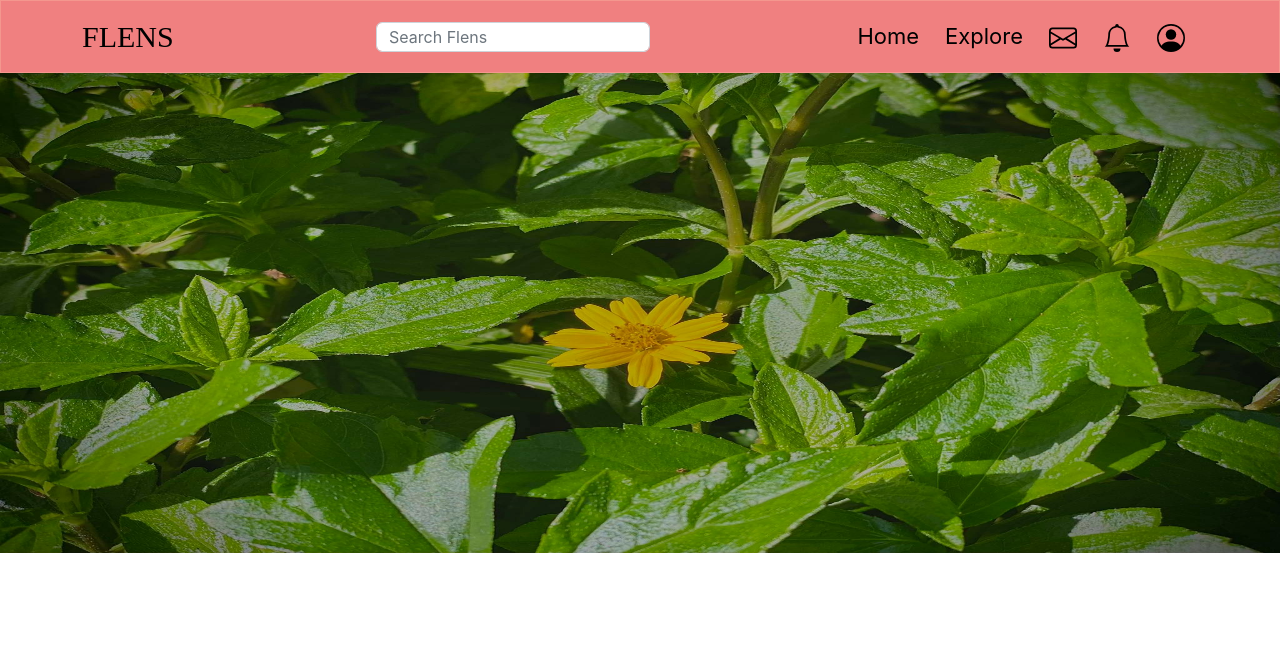
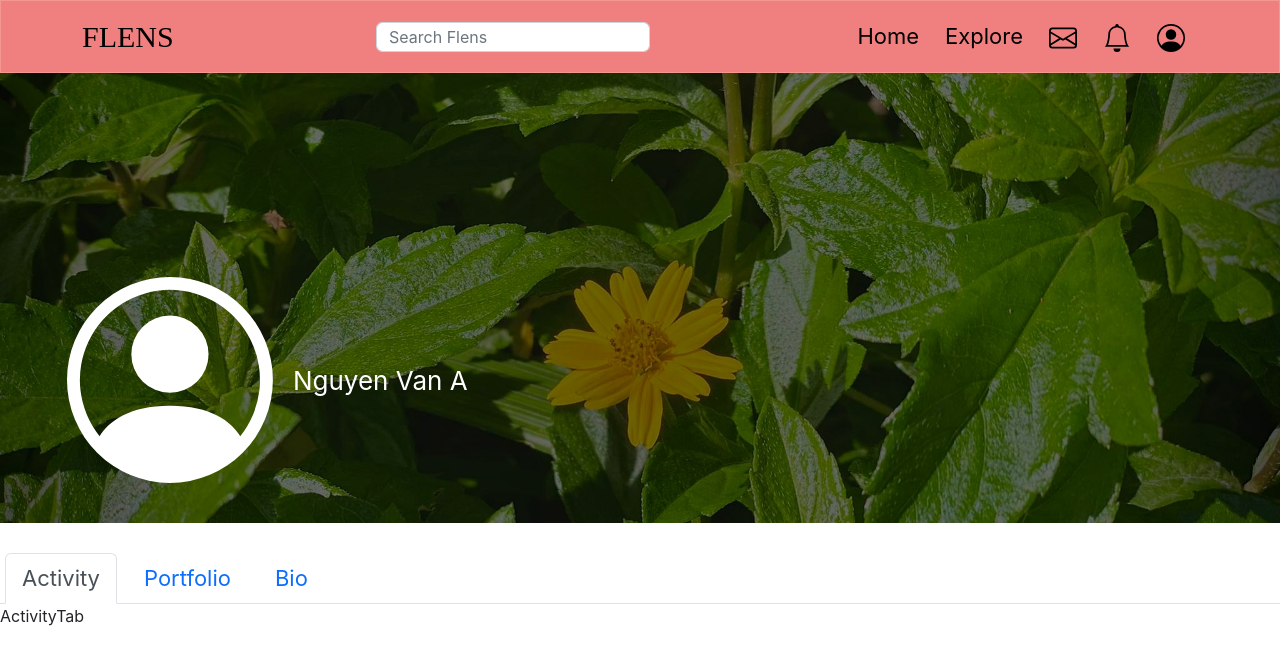
Before and after one commit to HUNG-rushb/Flens, a React (Create React App) app: page /profile in a window 1280 px wide. Shown: the top 664 px of the page. Built offline with nearby package versions, Linux system fonts and the light colour scheme.

Commit message:
update profile page

```diff
--- a/src/components/NavBar/NavBar.css
+++ b/src/components/NavBar/NavBar.css
@@ -1,4 +1,3 @@
-
 .navbar {
     background-color: #f08080;
     color: red;
--- /dev/null
+++ b/src/components/Proflie/ActivityTab.jsx
@@ -0,0 +1,7 @@
+import React from 'react'
+
+export default function ActivityTab() {
+  return (
+    <div>ActivityTab</div>
+  )
+}
--- /dev/null
+++ b/src/components/Proflie/BioTab.jsx
@@ -0,0 +1,7 @@
+import React from 'react'
+
+export default function BioTab() {
+  return (
+    <div>BioTab</div>
+  )
+}
--- /dev/null
+++ b/src/components/Proflie/PortfolioTab.jsx
@@ -0,0 +1,7 @@
+import React from 'react'
+
+export default function PortfolioTab() {
+  return (
+    <div>PortfolioTab</div>
+  )
+}
--- a/src/components/Proflie/Profile.css
+++ b/src/components/Proflie/Profile.css
@@ -1,10 +1,61 @@
-
+.profilePage {
+    width: 100%;
+    height: 100%;
+    position: relative;
+}
 
 .coverImage {
-  height: 60%;
+  height: 450px;
   width: 100%;
-  /* background-image: linear-gradient(rgba(0, 0, 0, 0.5), rgba(0, 0, 0, 0.5)), url(../../assets/profile-bg.jpg); */
+  object-fit: cover;
   background-position: center;
   background-size: cover;
-  position: fixed;
 }
+
+.overlay {
+    position: absolute;
+    top: 0;
+    left: 0;
+    width: 100%;
+    height: 100%;
+    background-color: rgba(0,0,0,.4);
+}
+
+.peronalInfor {
+    position: absolute;
+    width: 100%;
+    height: 100%;
+    top: 0;
+    left: 0;
+    display: flex;
+    flex-direction: row;
+    justify-content: center;
+    align-items: center;
+    color: white;
+}
+
+.coverImageContent {
+    position: absolute;
+    display: flex;
+    flex-direction: row;
+    justify-content: center;
+    align-items: center;
+    left: 0px;
+    bottom: 20px;
+}
+
+.coverImageContent > svg {
+    width: 40%;
+    margin: 20px;
+}
+
+.profileName {
+    font-size: 26px;
+}
+
+.profile-tabs {
+    position: absolute;
+    width: 100%;
+    height: 80px;
+    margin: 30px 0px 30px 0px;
+}
--- a/src/page/Profile.jsx
+++ b/src/page/Profile.jsx
@@ -1,24 +1,33 @@
 import React from 'react';
 import '../components/Proflie/Profile.css';
-// import { Col, Row } from 'react-bootstrap';
+import {Tab, Tabs} from 'react-bootstrap'
 import { PersonCircle } from 'react-bootstrap-icons';
-import CoverImage from '../assets/profileCoverImage.jpg'
+import CoverImage from '../assets/profileCoverImage.jpg';
+import Activity from '../components/Proflie/ActivityTab.jsx'
+import Portfolio from '../components/Proflie/PortfolioTab.jsx'
+import Bio from '../components/Proflie/BioTab.jsx'
 
 export default function Profile() {
+
   return (
-    <>
-      <img src={CoverImage} alt='' className='coverImage'></img>
+    <div className="profilePage">
+      <div className="overlay"></div>
+      <img src={CoverImage} alt="" className="coverImage"></img>
       <div className="peronalInfor">
-        <div className="profileAvatar">
-          <PersonCircle />
+        <div className="coverImageContent">
+          <PersonCircle size="sm" className="profileAvatar" />
+          <div className="profileName">Nguyen Van A</div>
         </div>
-        <div className="profileName">Nguyen Van A</div>
       </div>
+
       <div className="profile-tabs">
-        <div>Activity</div>
-        <div>PORTFOLIO</div>
-        <div>BIO</div>
+
+        <Tabs defaultActiveKey='Activity'>
+          <Tab eventKey='Activity' title='Activity'><Activity/></Tab>
+          <Tab eventKey='Portfolio' title='Portfolio'><Portfolio/></Tab>
+          <Tab eventKey='Bio' title='Bio'><Bio/></Tab>
+        </Tabs>
       </div>
-    </>
+    </div>
   );
 }
```
